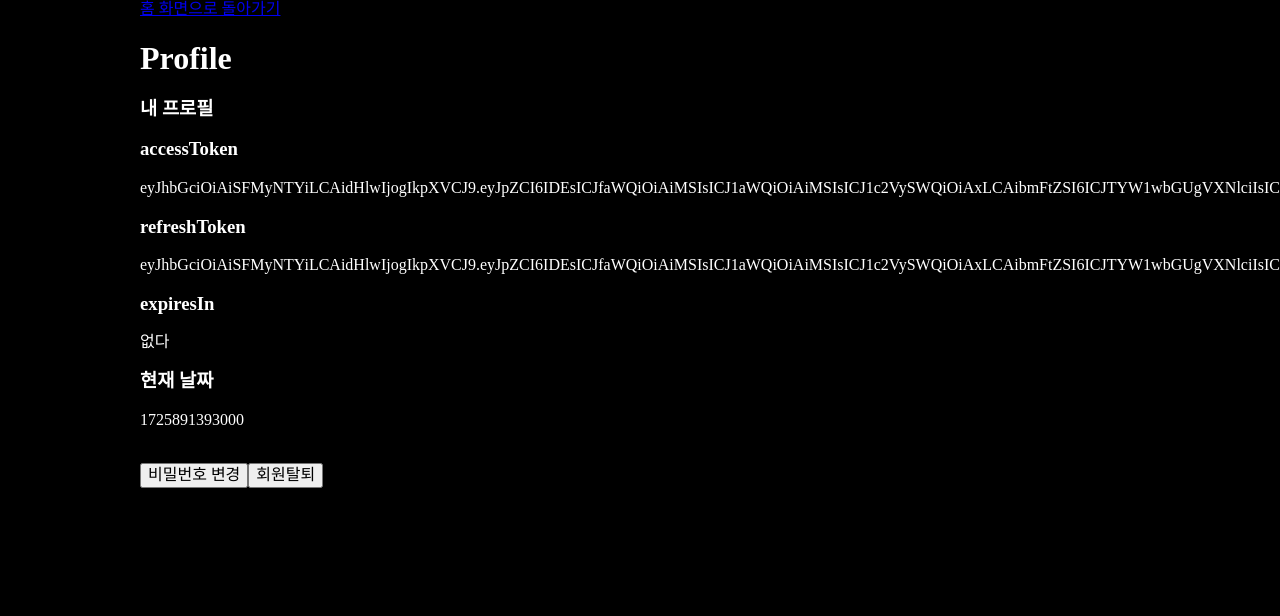
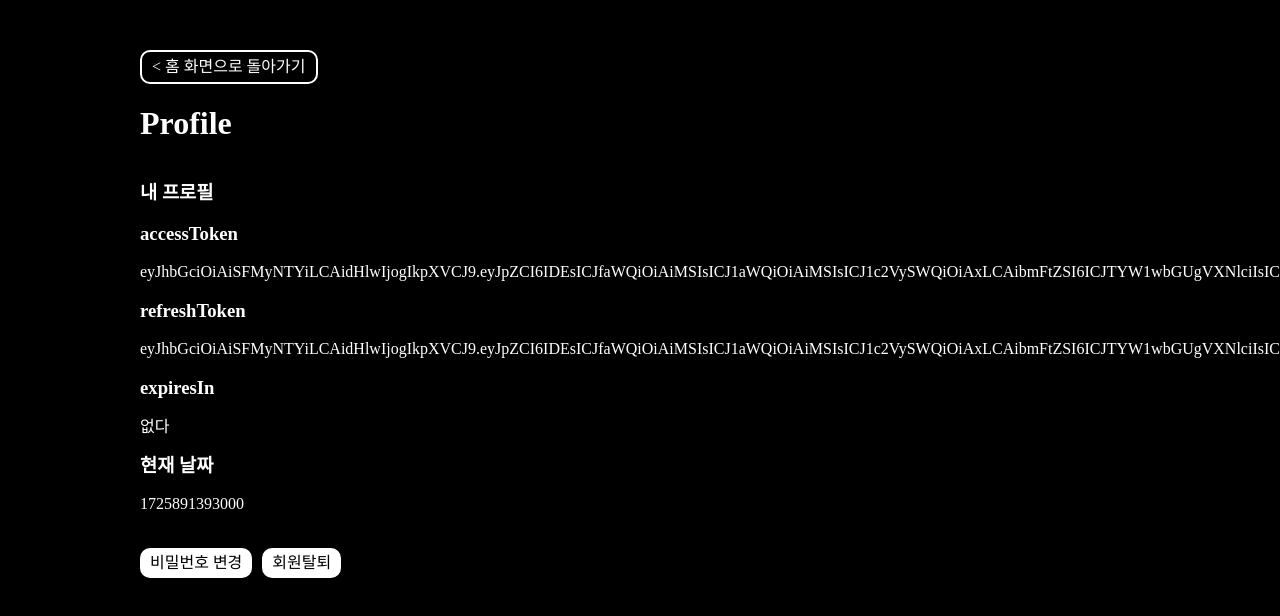
Before and after one commit to Yejin-02/FE-test, a React (Vite) app: page /profile in a window 1280 px wide. Shown: the top 616 px of the page. Built offline with nearby package versions, Linux system fonts and the light colour scheme; sample sign-in values are in the browser's storage.

Commit message:
디자인 보완

```diff
--- a/src/api/axiosInstance.ts
+++ b/src/api/axiosInstance.ts
@@ -91,6 +91,7 @@ const onAxiosResponseError = async (error: AxiosError): Promise<never> => {
         if (!emptyTokenResponse) {
           localStorage.setItem("accessToken", newAccessToken);
           if (originalRequest) {
+            console.log("토큰 붙여서 원래 요청 반환");
             originalRequest.headers.Authorization = `Bearer ${newAccessToken}`;
             return apiClient(originalRequest);
           } else {
--- a/src/components/createpostComponents/TagInput.tsx
+++ b/src/components/createpostComponents/TagInput.tsx
@@ -1,4 +1,5 @@
 import React from "react";
+import { TagListItem, TagListUl } from "src/styledComponents";
 
 type TagInputProps = {
   postTags: string[];
@@ -16,14 +17,15 @@ const TagInput: React.FC<TagInputProps> = ({
   onTagRemove,
 }) => (
   <div className="inputTag">
-    <div className="enteredTag">
+    <TagListUl>
       {postTags.map((tag) => (
-        <span key={tag} style={{ marginRight: 5 }}>
-          {tag}
+        <TagListItem key={tag}>
+          #{tag}
           <button onClick={() => onTagRemove(tag)}>x</button>
-        </span>
+        </TagListItem>
       ))}
-    </div>
+    </TagListUl>
+
     <input
       type="text"
       value={inputTag}
--- a/src/components/homepageComponents/TagList.tsx
+++ b/src/components/homepageComponents/TagList.tsx
@@ -20,6 +20,7 @@ const TagList = ({ tags, tagCount }: TagListProps) => {
               #{tag.key}
             </TagListLi>
           ))}
+          <TagListLi to="/search-tags">태그 검색하러 가기</TagListLi>
         </TagListUl>
       )}
     </div>
--- a/src/pages/CreatePostPage.tsx
+++ b/src/pages/CreatePostPage.tsx
@@ -7,6 +7,7 @@ import { createTag, getAllTags } from "src/api/tag";
 import BoardSelect from "./../components/createpostComponents/BoardSelect";
 import PostForm from "./../components/createpostComponents/PostForm";
 import TagInput from "./../components/createpostComponents/TagInput";
+import { PagesWrapper, RedirectHome } from "src/styledComponents";
 
 function CreatePostPage() {
   const [selectedBoardID, setSelectedBoardID] = useState("");
@@ -98,7 +99,8 @@ function CreatePostPage() {
     setPostTags(postTags.filter((tag) => tag !== tagToRemove));
   };
 
-  const handleCancle = () => {
+  const handleCancle = (event: { preventDefault: () => void }) => {
+    event.preventDefault(); // 기본 Link 동작을 막음
     const isConfirmed = window.confirm(
       "뒤로 가기를 선택하면 글쓰기가 취소됩니다. 작성한 내용은 저장되지 않습니다. 취소하시겠습니까?",
     );
@@ -116,8 +118,10 @@ function CreatePostPage() {
   };
 
   return (
-    <div>
-      <button onClick={handleCancle}>홈 화면으로 돌아가기</button>
+    <PagesWrapper>
+      <RedirectHome to="/" onClick={handleCancle}>
+        {"< 홈 화면으로 돌아가기"}
+      </RedirectHome>
       <h1>Create Post</h1>
       <BoardSelect
         boards={boards}
@@ -153,7 +157,7 @@ function CreatePostPage() {
       >
         발행
       </button>
-    </div>
+    </PagesWrapper>
   );
 }
 
--- a/src/pages/HomePage.tsx
+++ b/src/pages/HomePage.tsx
@@ -10,7 +10,7 @@ import Loading from "../components/homepageComponents/Loading";
 import LoginSection from "../components/homepageComponents/LoginSection";
 import TagList from "../components/homepageComponents/TagList";
 import { HomapageTitle } from "src/styledComponents";
-import AuthTest from "src/components/authTest";
+import AuthTest from "src/components/AuthTest";
 
 const HomePage = () => {
   const [isLogin, setIsLogin] = useState(false);
--- a/src/pages/PostDetail.tsx
+++ b/src/pages/PostDetail.tsx
@@ -4,6 +4,12 @@ import { useParams } from "react-router-dom";
 import { deletePostById, getPostById } from "src/api/posts";
 
 import { ImageDto, PostDto } from "../types";
+import {
+  PagesWrapper,
+  RedirectHome,
+  TagListLi,
+  TagListUl,
+} from "src/styledComponents";
 
 const PostDetail = () => {
   const { id } = useParams<{ id: string }>();
@@ -49,15 +55,24 @@ const PostDetail = () => {
   const handlePatch = () => {};
 
   return (
-    <div>
+    <PagesWrapper>
+      <RedirectHome to="/">{"< 홈 화면으로 돌아가기"}</RedirectHome>
       <h1>Post Detail</h1>
-      <Link to="/">
-        <button>뒤로 가기</button>
-      </Link>
-      <p>게시판: {post?.board.title}</p>
-      <p>제목: {post?.title}</p>
-      <p>내용: {post?.body}</p>
-      <p>아이디: {post?.id}</p>
+      <div
+        style={{
+          backgroundColor: "white",
+          color: "black",
+          paddingLeft: "10px",
+        }}
+      >
+        <h3>제목: {post?.title}</h3>
+        <p style={{ textAlign: "end", paddingRight: "10px", margin: "0" }}>
+          게시판: {post?.board.title}
+        </p>
+        <p style={{ textAlign: "end", paddingRight: "10px", margin: "0" }}>
+          작성자 아이디: {post?.id}
+        </p>
+        <p>{post?.body}</p>
         <p>
           {post?.images.map((image: ImageDto) => {
             return (
@@ -72,19 +87,19 @@ const PostDetail = () => {
             );
           })}
         </p>
+      </div>
       <div>
-        태그:{" "}
+        <TagListUl>
           {post?.tags?.map((tag) => (
-          <>
-            <Link to={`/tags/${tag}`} key={tag}>
-              <li>{tag}</li>
-            </Link>
-          </>
+            <TagListLi to={`/tags/${tag}`} key={tag}>
+              #{tag}
+            </TagListLi>
           ))}
+        </TagListUl>
       </div>
       <button onClick={handleDelete}>삭제하기</button>
       <button onClick={handlePatch}>수정하기..는 아직 미완성</button>
-    </div>
+    </PagesWrapper>
   );
 };
 
--- a/src/pages/ProfilePage.tsx
+++ b/src/pages/ProfilePage.tsx
@@ -1,6 +1,11 @@
 import { useEffect } from "react";
-import { Link, useNavigate } from "react-router-dom";
+import { useNavigate } from "react-router-dom";
 import { useAuth } from "src/contexts/AuthContext";
+import {
+  PagesWrapper,
+  ProfilePageLink,
+  RedirectHome,
+} from "src/styledComponents";
 
 const ProfilePage = () => {
   const { token, expiresIn } = useAuth();
@@ -20,8 +25,8 @@ const ProfilePage = () => {
   const refreshToken = localStorage.getItem("refreshToken");
 
   return (
-    <div>
-      <Link to="/">홈 화면으로 돌아가기</Link>
+    <PagesWrapper>
+      <RedirectHome to="/">{"< 홈 화면으로 돌아가기"}</RedirectHome>
       <h1>Profile</h1>
       <div>
         <h3>내 프로필</h3>
@@ -34,12 +39,10 @@ const ProfilePage = () => {
         <h3>현재 날짜</h3>
         <p>{new Date().getTime()}</p>
         <br />
-        <Link to="/user-settings">
-          <button>비밀번호 변경</button>
-        </Link>
-        <button>회원탈퇴</button>
+        <ProfilePageLink to="/user-settings">비밀번호 변경</ProfilePageLink>
+        <ProfilePageLink to="/user-settings">회원탈퇴</ProfilePageLink>
       </div>
-    </div>
+    </PagesWrapper>
   );
 };
 
--- a/src/pages/SearchPost.tsx
+++ b/src/pages/SearchPost.tsx
@@ -1,7 +1,7 @@
 import { useState } from "react";
 import { Link } from "react-router-dom";
 import { searchPostByKeyword } from "src/api/posts";
-import { BoardItem, BoardWrapper } from "src/styledComponents";
+import { AddNewBoard, BoardItem, BoardWrapper, PagesWrapper, RedirectHome, SearchDiv } from "src/styledComponents";
 import { PostDto } from "src/types";
 
 const SearchPost = () => {
@@ -16,12 +16,14 @@ const SearchPost = () => {
   };
 
   return (
-    <div>
-      <Link to="/">홈으로 돌아가기</Link>
-      <div className="searchPostByTitle">
+    <PagesWrapper>
+      <RedirectHome to="/">홈으로 돌아가기</RedirectHome>
+      <h1>Search Post</h1>
+      <p>제목이나 게시글에 키워드가 포함되는 글을 확인하세요</p>
+      <SearchDiv>
         <input
           type="text"
-          placeholder="제목으로 검색"
+          placeholder="키워드로 검색"
           value={searchKeyword}
           onChange={(e) => setSearchKeyword(e.target.value)}
           required
@@ -33,7 +35,7 @@ const SearchPost = () => {
         >
           검색
         </button>
-      </div>
+      </SearchDiv>
       {postCount === 0 ? (
         <p>검색 결과 없음</p>
       ) : (
@@ -45,7 +47,7 @@ const SearchPost = () => {
           ))}
         </BoardWrapper>
       )}
-    </div>
+    </PagesWrapper>
   );
 };
 
--- a/src/pages/SearchTag.tsx
+++ b/src/pages/SearchTag.tsx
@@ -1,6 +1,7 @@
 import { useState } from "react";
 import { Link } from "react-router-dom";
 import { searchTag } from "src/api/tag";
+import { PagesWrapper, RedirectHome, SearchDiv, TagListLi, TagListUl } from "src/styledComponents";
 import { TagDto } from "src/types";
 
 const SearchTag = () => {
@@ -15,9 +16,11 @@ const SearchTag = () => {
   };
 
   return (
-    <div>
-      <Link to="/">홈으로 돌아가기</Link>
-      <div className="setTag">
+    <PagesWrapper>
+      <RedirectHome to="/">홈으로 돌아가기</RedirectHome>
+      <h1>Search Tag</h1>
+      <p>키워드가 포함되는 태그를 확인하세요</p>
+      <SearchDiv>
         <input
           type="text"
           placeholder="태그 검색"
@@ -32,19 +35,19 @@ const SearchTag = () => {
         >
           검색
         </button>
-      </div>
+      </SearchDiv>
       {tagCount === 0 ? (
         <p>검색 결과 없음</p>
       ) : (
-        <ul>
+        <TagListUl>
           {tags.map((tag: TagDto) => (
             <div key={tag.key}>
-              <Link to={`/tags/${tag.key}`}>{tag.key}</Link>
+              <TagListLi to={`/tags/${tag.key}`}>#{tag.key}</TagListLi>
             </div>
           ))}
-        </ul>
+        </TagListUl>
       )}
-    </div>
+    </PagesWrapper>
   );
 };
 
--- a/src/styledComponents.tsx
+++ b/src/styledComponents.tsx
@@ -159,7 +159,7 @@ export const AddNewBoard = styled.div`
     height: 50px;
 
     border-radius: 10px;
-    width: 120px; /* 버튼의 너비를 조정하여 더 안정적인 레이아웃 */
+    width: 120px;
 
     background-color: beige;
     color: black;
@@ -169,6 +169,13 @@ export const AddNewBoard = styled.div`
       background-color: aqua;
     }
   }
+`;
+
+export const SearchDiv = styled(AddNewBoard)`
+  display: flex;
+  flex-direction: row;
+  justify-content: flex-start;
+  margin-bottom: 10px;
 `;
 
 // 게시판의 모든 글을 보여주는 리스트의 래퍼
@@ -236,3 +243,79 @@ export const TagListLi = styled(Link)`
     color: black;
   }
 `;
+
+export const TagListItem = styled.li`
+  background-color: white;
+  color: black;
+  border-radius: 10px;
+
+  display: flex;
+  flex-direction: row;
+  align-items: center;
+
+  height: 35px;
+  padding: 0 10px 0 10px;
+  margin-right: 10px;
+  margin-bottom: 10px;
+
+  button {
+    margin-left: 5px;
+    border-radius: 100%;
+    width: 25px;
+    height: 25px;
+
+    background-color: gray;
+    color: white;
+    border: 0;
+
+    &:hover {
+      color: white;
+      background-color: black;
+    }
+  }
+`;
+
+export const PagesWrapper = styled.div`
+  display: flex;
+  flex-direction: column;
+  padding-top: 50px;
+`;
+
+export const RedirectHome = styled(Link)`
+  display: inline-block;
+  border-radius: 10px;
+  border: 2px solid white;
+  color: white;
+  text-decoration: none;
+  margin-right: 10px;
+
+  height: 30px;
+  line-height: 30px;
+  padding-left: 10px;
+  padding-right: 10px;
+  width: fit-content;
+
+  &:hover {
+    background-color: aqua;
+    color: black;
+  }
+`;
+
+export const ProfilePageLink = styled(Link)`
+  display: inline-block;
+  background-color: white;
+  border-radius: 10px;
+  color: black;
+  text-decoration: none;
+  margin-right: 10px;
+
+  height: 30px;
+  line-height: 30px;
+  padding-left: 10px;
+  padding-right: 10px;
+  width: fit-content;
+
+  &:hover {
+    background-color: aqua;
+  }
+`;
```
Lines whose indentation alone changed are shown as unchanged.
